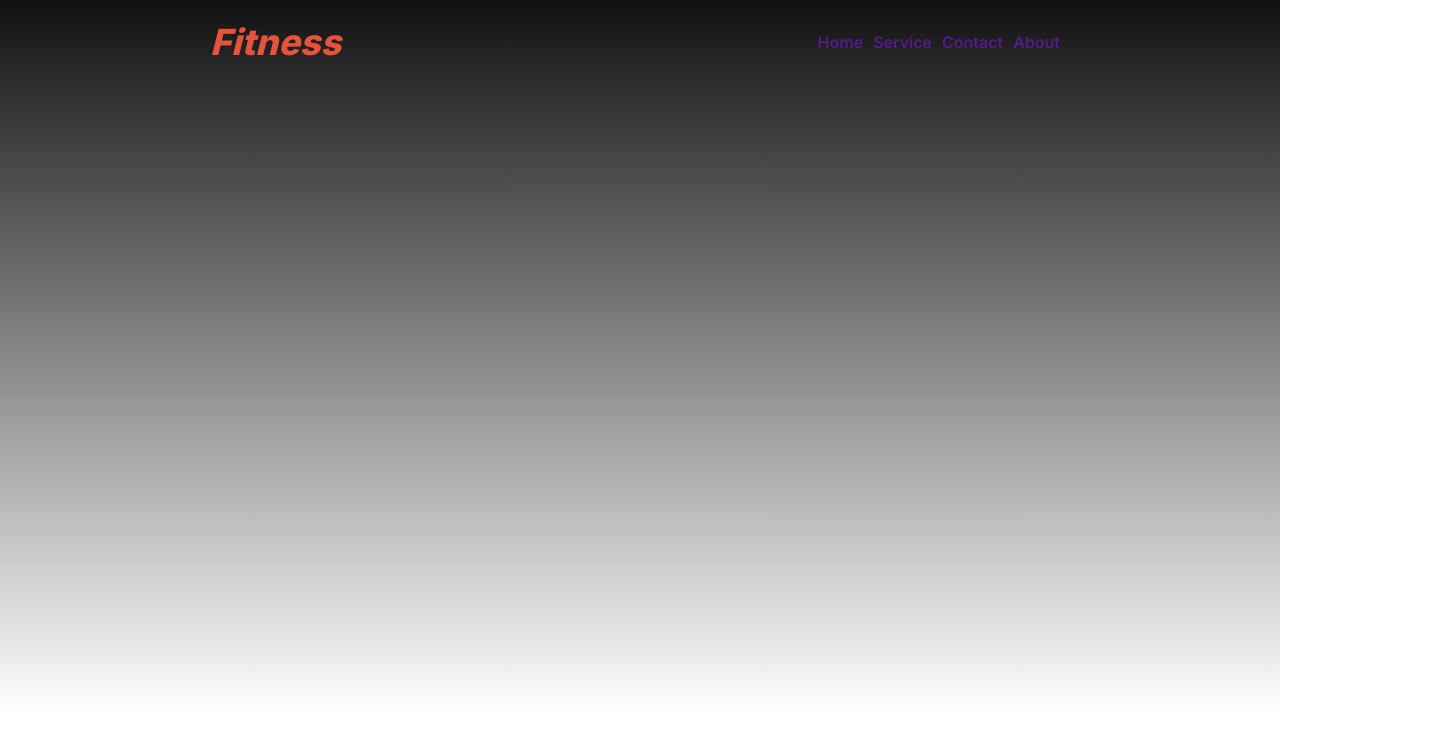
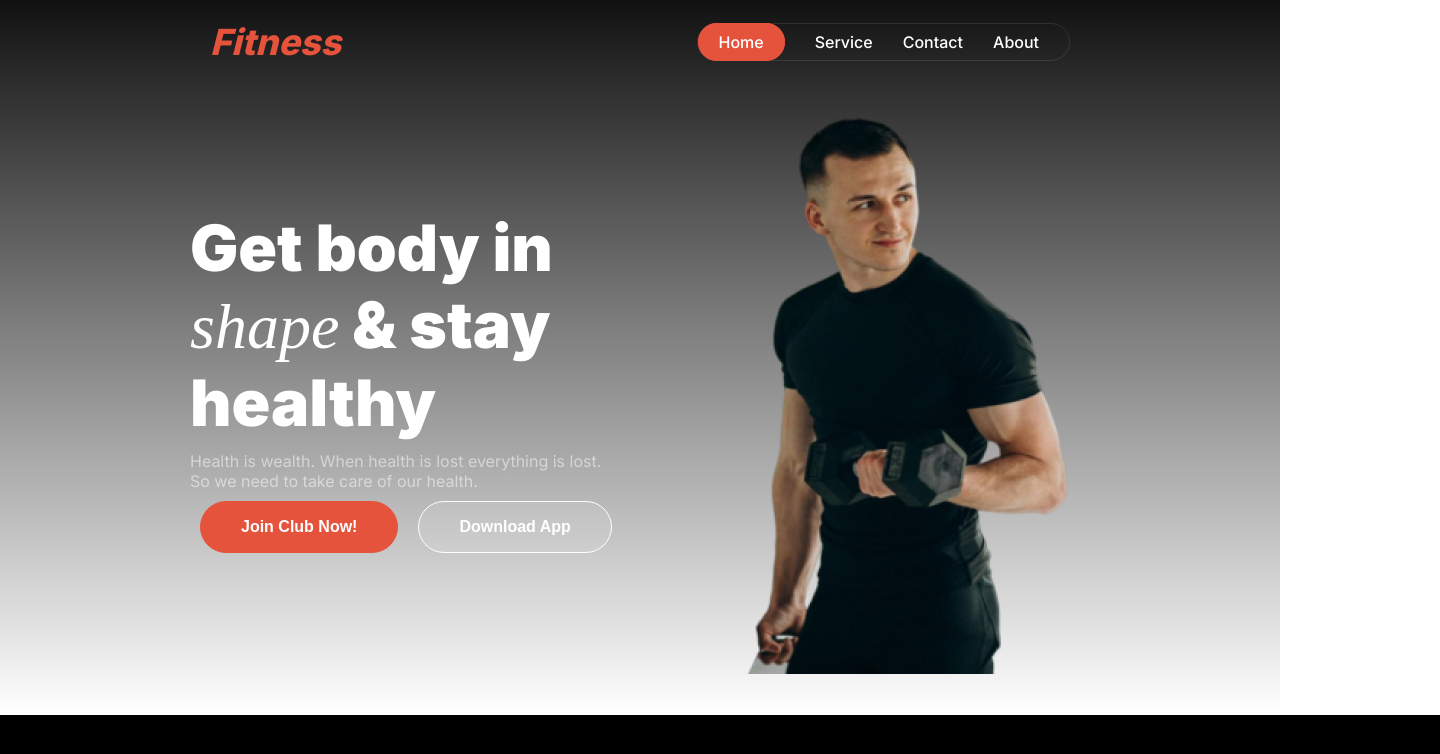
Before and after one commit to arefin2319/assignment-2-arefin, a plain HTML site: page index.html in a window 1280 px wide. Shown: the top 754 px of the page, 1440 px wide, since content can reach past the window. Drawn offline with Linux system fonts and the light colour scheme.

Commit message:
added header section

```diff
--- a/index.html
+++ b/index.html
@@ -11,15 +11,30 @@
           <nav class="navbar display-flex">
              <h3 class="brand">Fitness</h3>
              <ul class="nav-links display-flex">
-                <li class="nav-item"><a href="" class="nav-link">Home</a></li>
+                <li class="nav-item"><a href="" class="nav-link home-btn">Home</a></li>
                 <li class="nav-item"><a href="" class="nav-link">Service</a></li>
                 <li class="nav-item"><a href="" class="nav-link">Contact</a></li>
                 <li class="nav-item"><a href="" class="nav-link">About</a></li>
              </ul>
           </nav>
+          <section class="header-container-content display-flex">
+<div>
+    <h3 class="header-title">Get body in <br><span class="shape">shape</span> & stay healthy</h3>
+                <p class="quotation">Health is wealth. When health is lost everything is lost. <br> So we need to take care of our health.</p>
+                <button class="join">Join Club Now!</button><button class="download">Download App</button>
+            </div>
+
+            <div>
+                <img src="/images/Images 2.png" alt="">
+
+            </div>
+
+          </section>
     </header>
     <main>
-
+      <section class="habit-container">
+      h3>p
+      </section>
     </main>
     <footer>
 
--- a/styles/styles.css
+++ b/styles/styles.css
@@ -31,10 +31,30 @@
 
   .nav-item{
     list-style: none;
+
+
   }
+  .nav-links{
+    border: 1px solid rgba(255, 255, 255, 0.1);
+    border-radius: 46px;
+    padding: 8px 0;
+  }
+
   .nav-link{
     text-decoration: none;
-    margin-right: 10px;
+    margin-right: 30px;
+    font-size: 1rem;
+    font-weight: 500;
+    color: white;
+
+
+  }
+
+  .home-btn{
+    border: 1px solid #E6533C;
+    background-color: #E6533C;
+    border-radius: 46px;
+    padding: 8px 20px 8px 20px;
   }
 .header-container{
     max-width: 1440px;
@@ -47,3 +67,54 @@
     text-align: left;
     font-style: italic;
 }
+.header-title{
+  font-size: 4rem;
+  font-weight: 900;
+  text-align: left;
+  color: white;
+  margin-bottom: 10px;
+}
+.shape{
+  font-family: Miama;
+  font-weight: 400;
+  font-size: 4rem;
+  font-style: italic;
+}
+.quotation{
+  font-size: 1rem;
+  font-weight: 400;
+  color: rgba(255, 255, 255, 0.5);
+  text-align: left;
+}
+.join{
+  font-size: 1rem;
+  font-weight: 600;
+  border: 1px solid #E6533C;
+    background-color: #E6533C;
+    color: white;
+    border-radius: 42px;
+    padding: 16px 40px 16px 40px;
+    margin: 10px;
+}
+.download{
+  font-size: 1rem;
+  font-weight: 600;
+  border: 1px solid rgb(255, 255, 255);
+    background-color:  rgba(255, 255, 255, 0.1);
+    color: white;
+    border-radius: 42px;
+    padding: 16px 40px 16px 40px;
+    margin: 10px;
+}
+.header-container-content{
+  justify-content: space-between;
+  align-items: center;
+  margin: 10px 190px;
+}
+
+.habit-container{
+  width: 1440px;
+  height: 4650px;
+  background: rgb(0, 0, 0);
+  margin-top: 0;
+}
```
